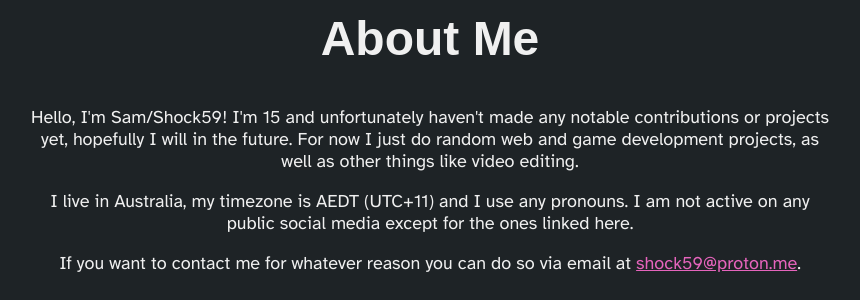
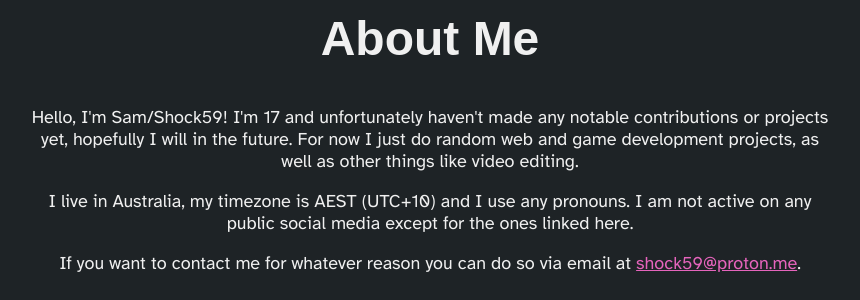
Before and after one commit to shock59/website, a Jekyll site: the page built from index.html, in a window 1280 px wide. Shown: the part 498-798 px from the top of the page, without its empty margins (210-1070 px from the left). Built offline with Jekyll 4.4.1, drawn with Linux system fonts in a browser that asks for light colours; some web fonts are replaced.

Commit message:
Update out of date info
Good grief this website was out of date, I should automate these updates

```diff
--- a/index.html
+++ b/index.html
@@ -44,13 +44,13 @@ page-title: my website
 
 <h2>About Me</h2>
 <p>
-  Hello, I'm Sam/Shock59! I'm 15 and unfortunately haven't made any notable
+  Hello, I'm Sam/Shock59! I'm 17 and unfortunately haven't made any notable
   contributions or projects yet, hopefully I will in the future. For now I just
   do random web and game development projects, as well as other things like
   video editing.
 </p>
 <p>
-  I live in Australia, my timezone is AEDT (UTC+11) and I use any pronouns. I am
+  I live in Australia, my timezone is AEST (UTC+10) and I use any pronouns. I am
   not active on any public social media except for the ones linked here.
 </p>
 <p>
```
